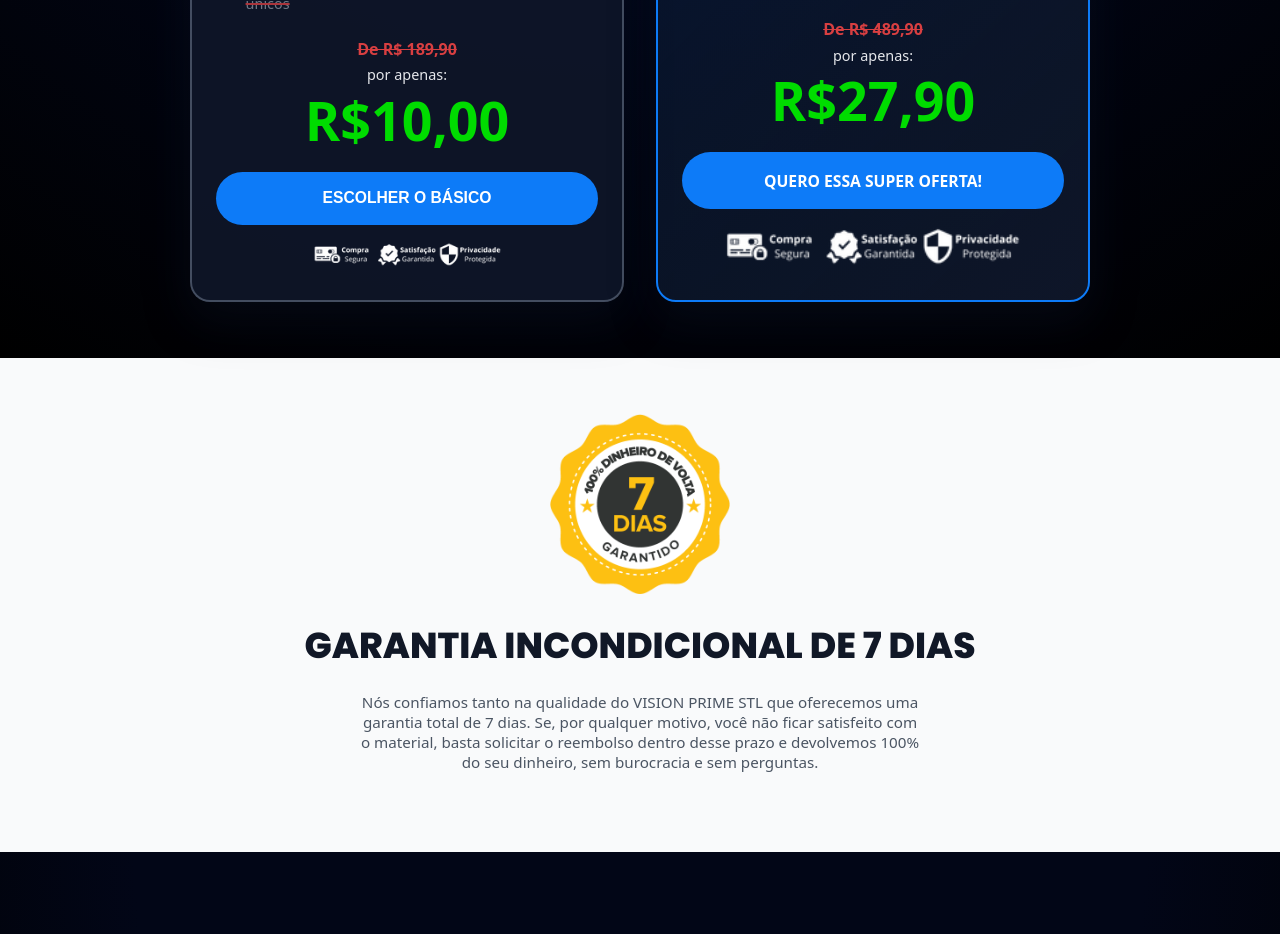
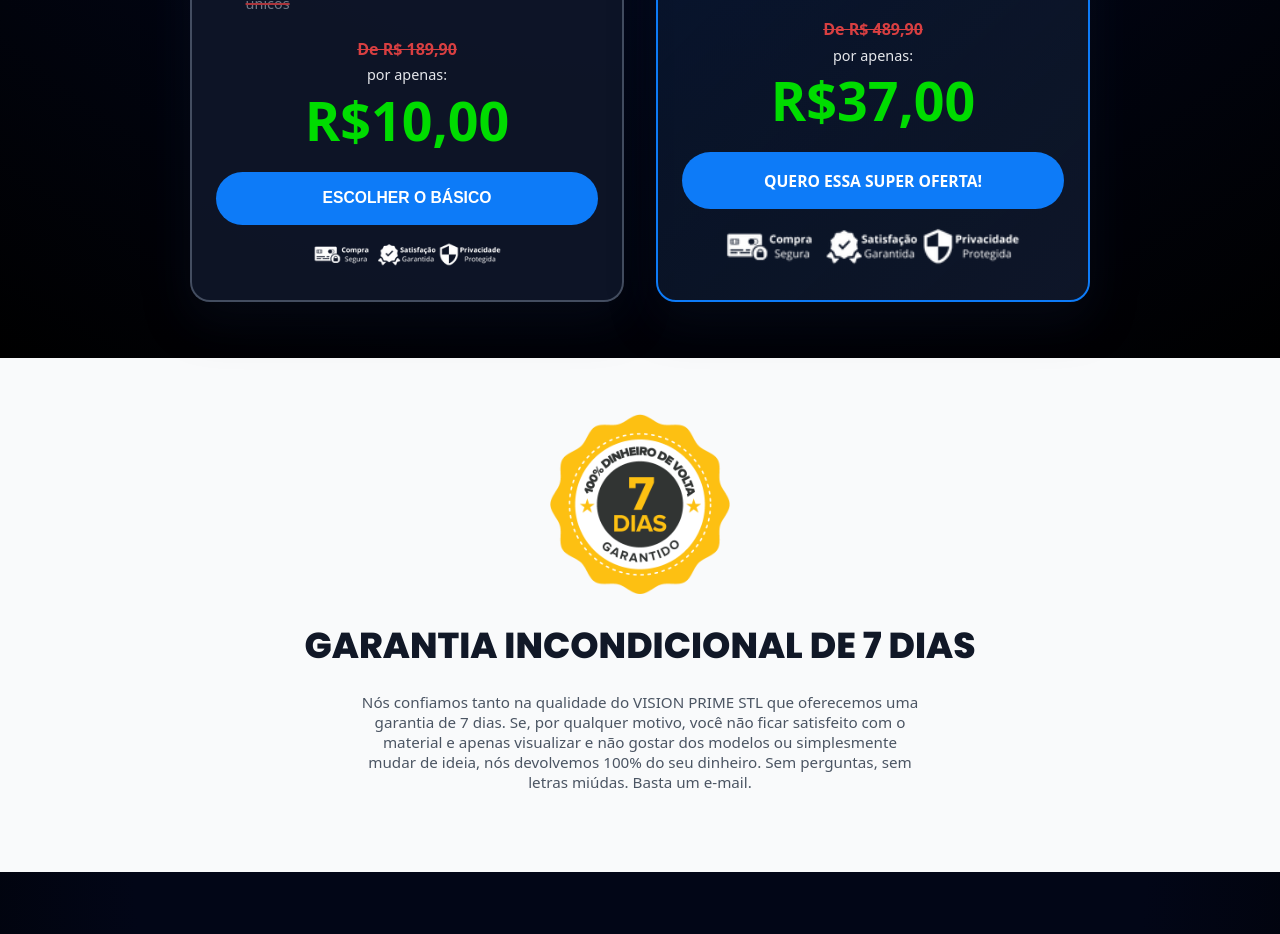
Before and after one commit to shopcloud07/visionprimestl, a plain HTML site: page index.html in a window 1280 px wide. Shown: the part 8148-9082 px from the top of the page. Drawn offline with Linux system fonts and the light colour scheme; a script that the page names is missing.

Commit message:
Add files via upload

```diff
--- a/index.html
+++ b/index.html
@@ -637,7 +637,7 @@
               <div class="pricing-card__price">
                 <span class="pricing-card__old-price">De R$ 489,90</span>
                 <span class="pricing-card__label">por apenas:</span>
-                <span class="pricing-card__value">R$27,90</span>
+                <span class="pricing-card__value">R$37,00</span>
               </div>
               <a class="btn-primary btn-primary--full" href="https://tilimcheckout.com/checkout?p=11c0924e85ee869db5db879a77091e35" id="btn-comprar-premium" style="text-decoration: none;">
                 <strong>QUERO ESSA SUPER OFERTA!</strong>
@@ -658,9 +658,10 @@
           </div>
           <h2 class="section__title">GARANTIA INCONDICIONAL DE 7 DIAS</h2>
           <p class="section__subtitle">
-            Nós confiamos tanto na qualidade do VISION PRIME STL que oferecemos uma garantia total de 7 dias. Se, por
-            qualquer motivo, você não ficar satisfeito com o material, basta solicitar o reembolso dentro desse prazo
-            e devolvemos 100% do seu dinheiro, sem burocracia e sem perguntas.
+            Nós confiamos tanto na qualidade do VISION PRIME STL que oferecemos uma garantia de 7 dias. Se, por qualquer
+            motivo, você não ficar satisfeito com o material e apenas visualizar e não gostar dos modelos ou
+            simplesmente mudar de ideia, nós devolvemos 100% do seu dinheiro. Sem perguntas, sem letras miúdas. Basta um
+            e-mail.
           </p>
         </div>
       </section>
@@ -738,10 +739,10 @@
           <p class="upgrade-modal__subtitle">UPGRADE PARA O PREMIUM COM</p>
           <div class="upgrade-modal__badge">DESCONTO EXTRA</div>
           <div class="upgrade-modal__pricing">
-            <span class="upgrade-modal__old-price">De R$27,90</span>
+            <span class="upgrade-modal__old-price">De R$37,00</span>
             <p class="upgrade-modal__label">Por apenas</p>
-            <p class="upgrade-modal__new-price">R$19,90</p>
-            <p class="upgrade-modal__savings">Economize R$8,00 agora!</p>
+            <p class="upgrade-modal__new-price">R$25,00</p>
+            <p class="upgrade-modal__savings">Economize R$12,00 agora!</p>
           </div>
           <ul class="upgrade-modal__benefits">
             <li>
```
